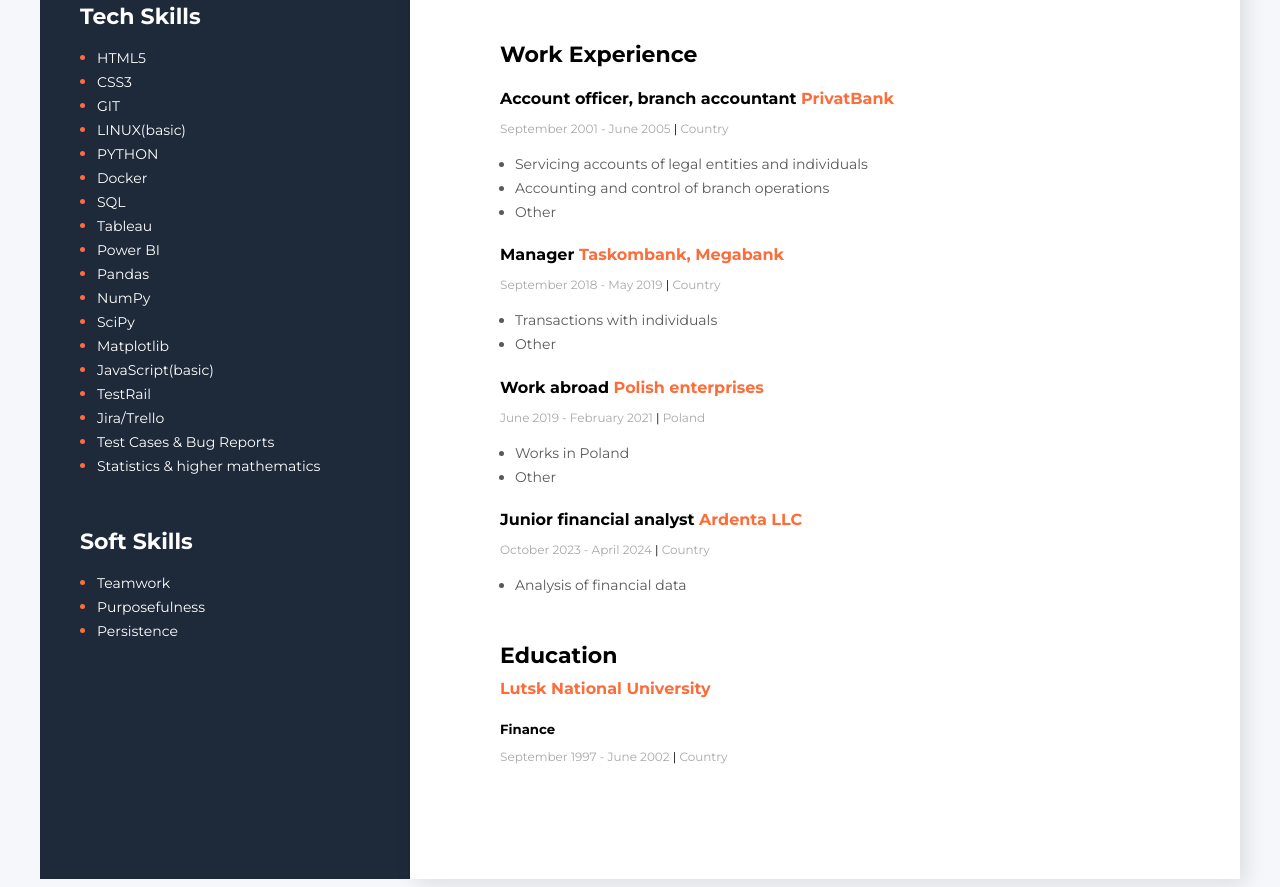
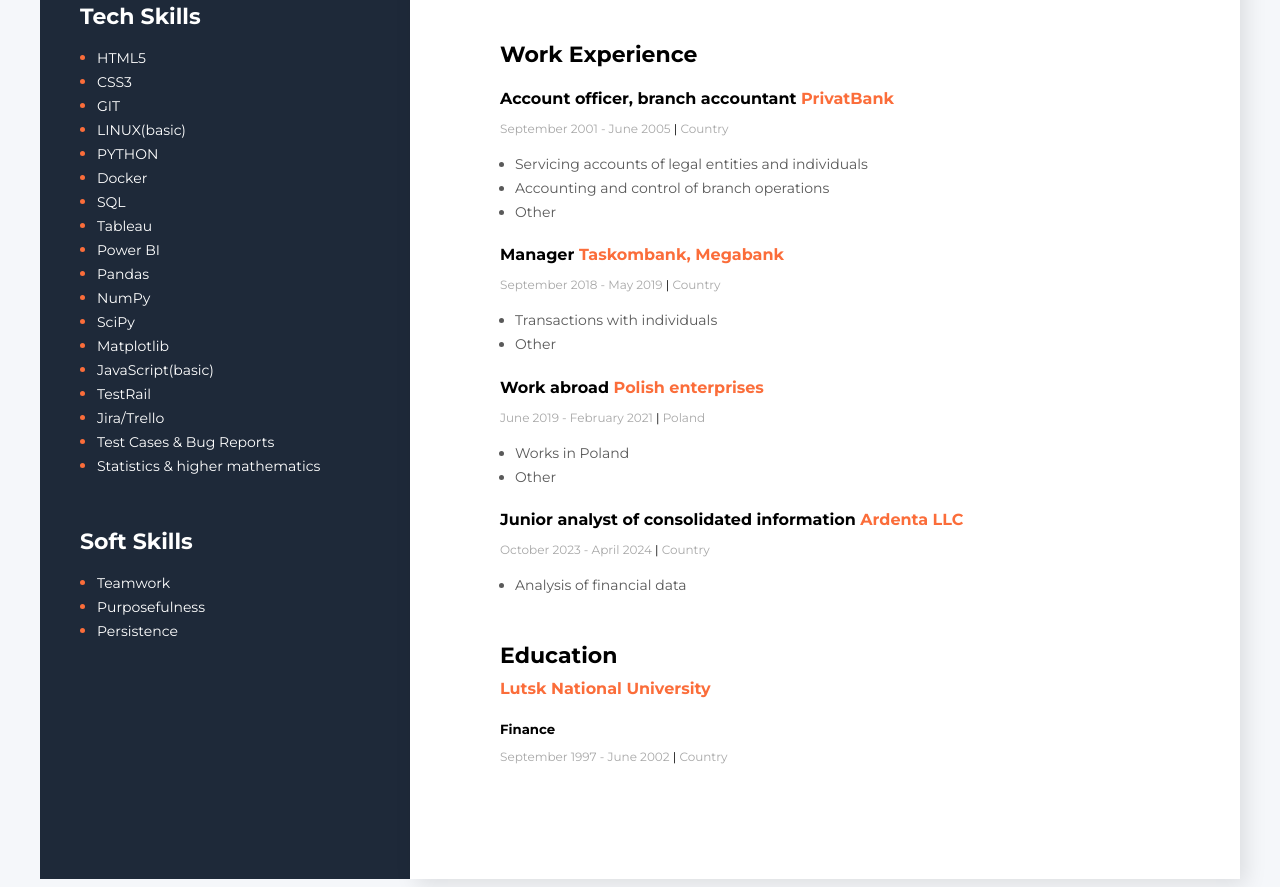
Before and after one commit to Dymytrian/my-new-res-03, a plain HTML site: page index.html in a window 1280 px wide. Shown: the part 632-1519 px from the top of the page. Drawn offline with Linux system fonts and the light colour scheme.

Commit message:
Adding changes to file index.html

```diff
--- a/index.html
+++ b/index.html
@@ -101,7 +101,7 @@
             </div>
 			<!--Company4-->
             <div>
-                <h4 class="work-position"> Junior financial analyst <span class="organization">Ardenta LLC</span></h4>
+                <h4 class="work-position"> Junior analyst of consolidated information <span class="organization">Ardenta LLC</span></h4>
                 <p class="period">October 2023 - April 2024   <span class="line">|</span>   Country</p>
                 <ul class="work-list">
                     <li class="list-item">Analysis of financial data</li>
```
